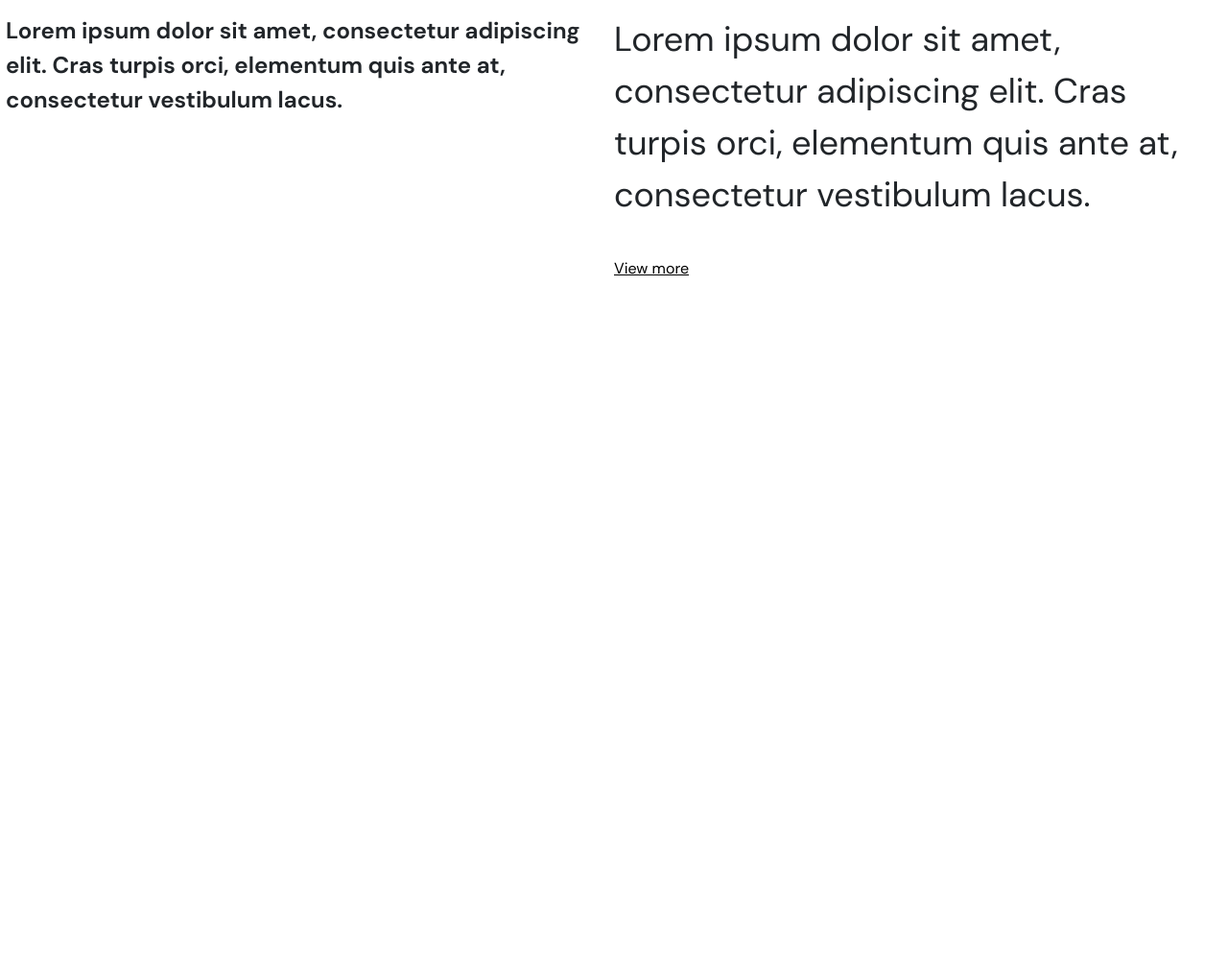
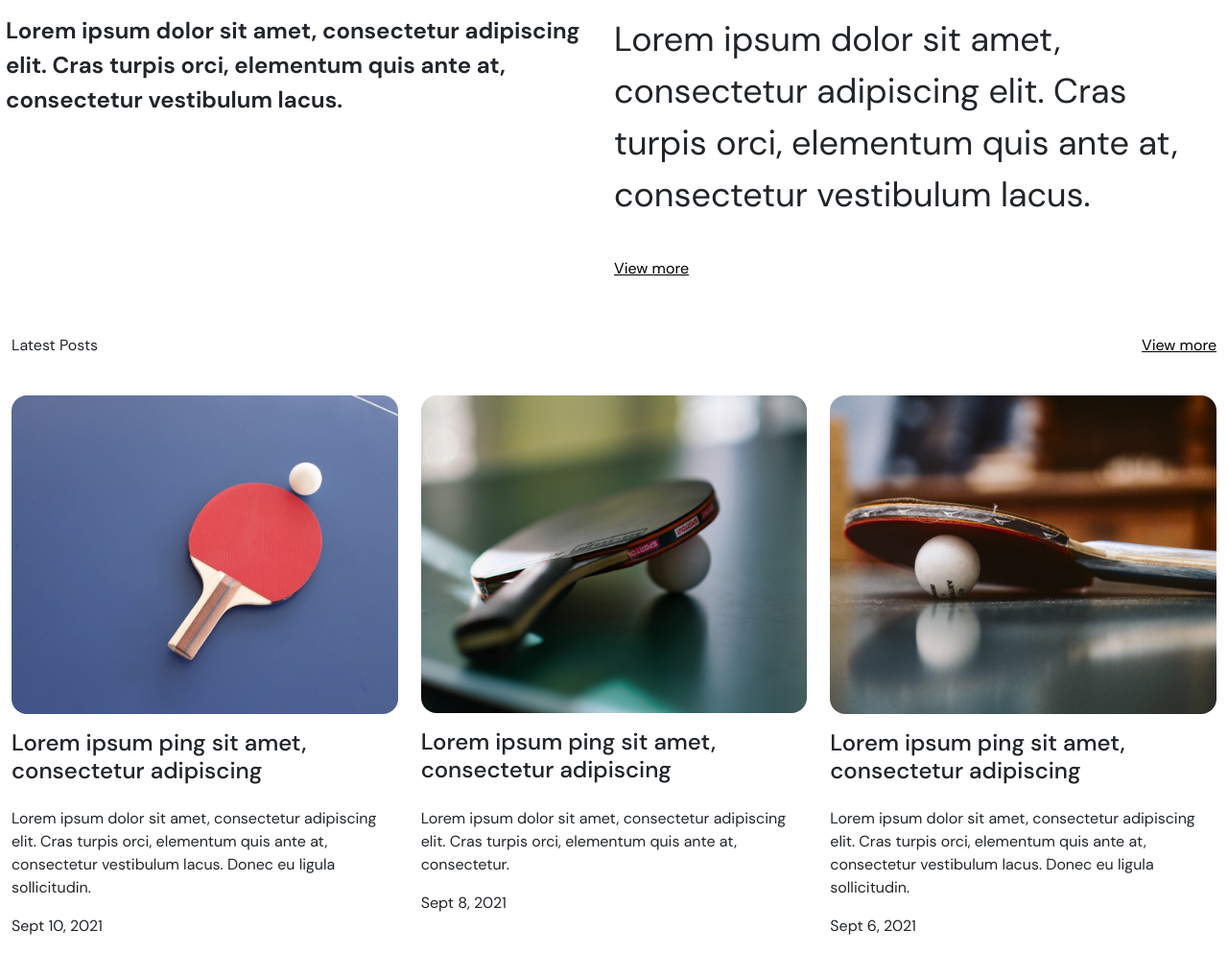
Before and after one commit to RRDavidd/jala-frontend-challenge, a website: page index.html in a window 1280 px wide. Shown: the part 761-1754 px from the top of the page at 96% size. Before the commit the page ends 1061 px from the top, so only its background shows below. Drawn offline with Linux system fonts and the light colour scheme.

Commit message:
finished tiles section

```diff
--- a/index.html
+++ b/index.html
@@ -33,8 +33,29 @@
       </div>
     </div>
   </section>
-  <section class="tiles rr-secondcontainer">
-
+  <section class="tiles rr-secondcontainer row">
+    <div class="d-flex justify-content-between divider mb-4 mt-5">
+      <p>Latest Posts</p>
+      <a href="#">View more</a>
+    </div>
+    <div class="col-4">
+      <img src="public/Tile Image 3.jpg" alt="pingpong racket with ball on top">
+      <h4 class="mt-3">Lorem ipsum ping sit amet, consectetur adipiscing</h4>
+      <p class="mt-4">Lorem ipsum dolor sit amet, consectetur adipiscing elit. Cras turpis orci, elementum quis ante at, consectetur vestibulum lacus. Donec eu ligula sollicitudin.</p>
+      <p>Sept 10, 2021</p>
+    </div>
+    <div class="col-4">
+      <img src="public/Tile Image 2.jpg" alt="pingpong racket with ball below 1">
+      <h4 class="mt-3">Lorem ipsum ping sit amet, consectetur adipiscing</h4>
+      <p class="mt-4">Lorem ipsum dolor sit amet, consectetur adipiscing elit. Cras turpis orci, elementum quis ante at, consectetur.</p>
+      <p>Sept 8, 2021</p>
+    </div>
+    <div class="col-4">
+      <img src="public/Tile Image 1.jpg" alt="pingpong racket with ball below 2">
+      <h4 class="mt-3">Lorem ipsum ping sit amet, consectetur adipiscing</h4>
+      <p class="mt-4">Lorem ipsum dolor sit amet, consectetur adipiscing elit. Cras turpis orci, elementum quis ante at, consectetur vestibulum lacus. Donec eu ligula sollicitudin.</p>
+      <p>Sept 6, 2021</p>
+    </div>
   </section>
 </body>
 </html>
--- a/styles/index.scss
+++ b/styles/index.scss
@@ -59,6 +59,7 @@ body {
   margin: 0;
   padding: 0;
   box-sizing: border-box;
+  font-family: 'DM Sans';
 }
 
 h1 {
@@ -77,7 +78,6 @@ h1 {
 
 header {
   margin-inline: auto;
-  font-family: 'DM Sans';
   position: relative;
   img {
     width: 100%;
@@ -104,7 +104,6 @@ header {
 
 .column-content {
   margin-inline: auto;
-  font-family: 'DM Sans';
 
   h1{
     font-weight: 400;
@@ -124,3 +123,16 @@ header {
     }
   }
 }
+
+.tiles {
+  margin-inline: auto;
+  .divider {
+    a {
+      color: $black;
+    }
+  }
+  img {
+    width: 100%;
+    border-radius: $border-radius;
+  }
+}
```
Also changed, not shown: styles/css/index.css.
